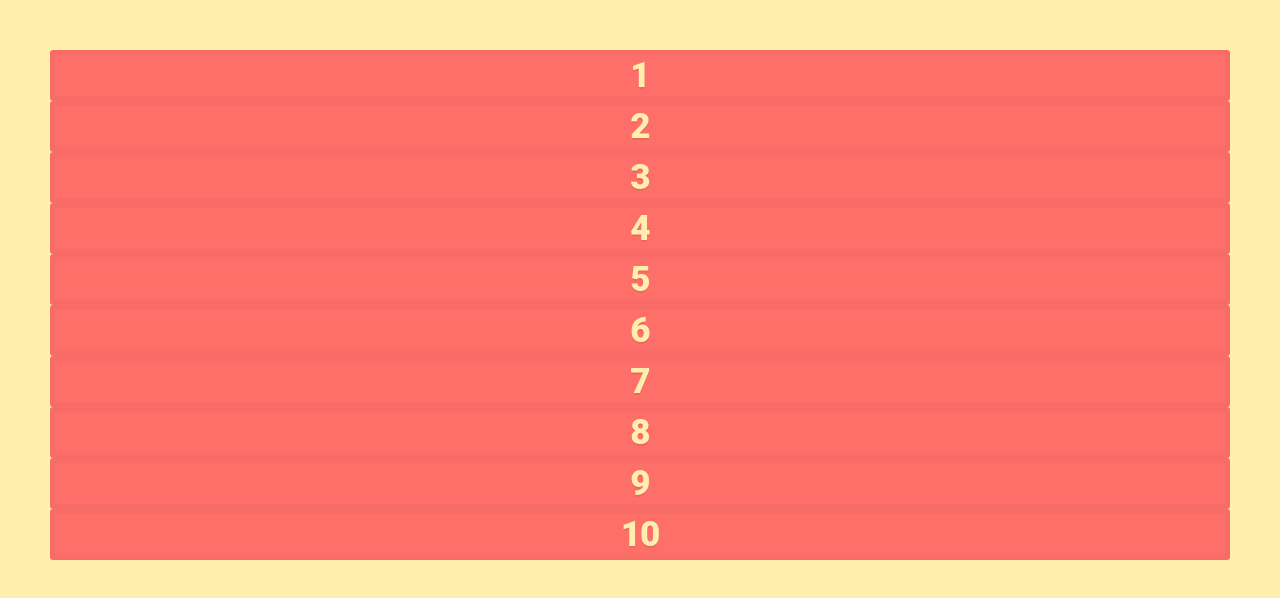
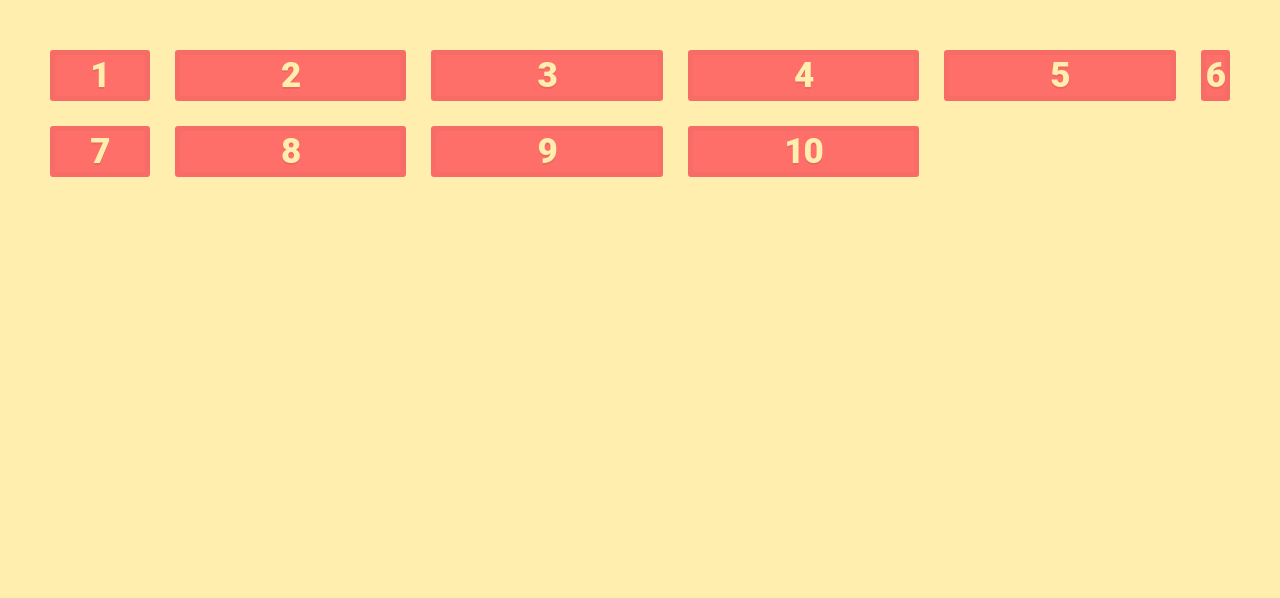
Before and after one commit to VorobeiIvan/css-grid, a plain HTML site: page 7-repeat/start-code/index.html in a window 1280 px wide. Drawn offline with Linux system fonts and the light colour scheme.

Commit message:
completed task 7

```diff
--- a/7-repeat/start-code/styles.css
+++ b/7-repeat/start-code/styles.css
@@ -4,4 +4,7 @@
 
 .container {
   display: grid;
+  gap: 25px;
+  /* grid-template-columns: 100px 100px 100px 100px 100px 100px; */
+  grid-template-columns: 100px repeat(4, 1fr) auto;
 }
```
